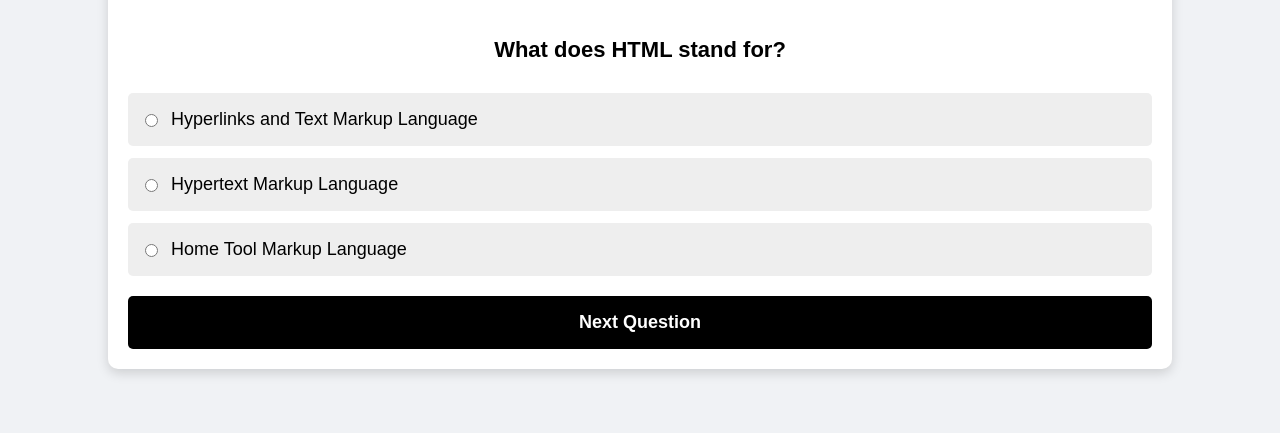
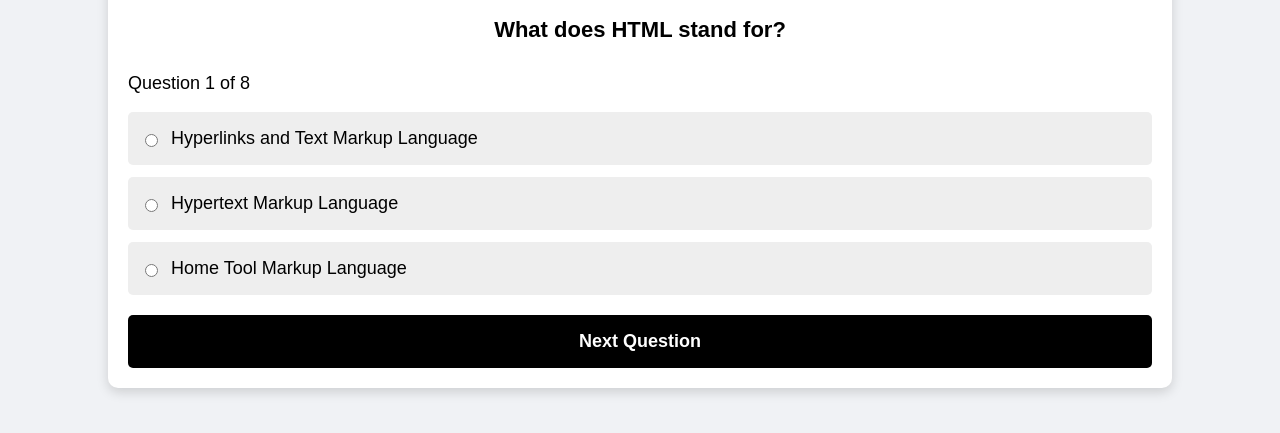
Before and after one commit to EhtishamSheikh816/quiz-application, a plain HTML site: page index.html in a window 1280 px wide. Shown: the part 251-684 px from the top of the page. Drawn offline with Linux system fonts and the light colour scheme; some packages are replaced by stand-ins of ours; a script that the page names is missing.

Commit message:
changes all

```diff
--- a/app.js
+++ b/app.js
@@ -57,23 +57,64 @@ var questions = [
   },
 ];
 
+const getQuest = document.getElementById("quest");
 const getQues = document.getElementById("ques");
-const getOpt1 = document.getElementById("opt1")
-const getOpt2 = document.getElementById("opt2")
-const getOpt3 = document.getElementById("opt3")
+const getOpt1 = document.getElementById("opt1");
+const getOpt2 = document.getElementById("opt2");
+const getOpt3 = document.getElementById("opt3");
+const getInp = document.getElementsByTagName("input");
+const getLabel = document.getElementsByTagName("label");
+const getBtn = document.getElementById("btn");
+
 let index = 0;
+let score = 0;
 
 const nextQuestion = () => {
-    if (index > questions.length - 1) {
+  for (let i = 0; i < getInp.length; i++) {
+    getInp[i].checked = false;
+  }
 
-        getOptions.innerText = ""
-    }else{
-        getQues.innerText = questions[index].question;
-        getOpt1.innerText = questions[index].option1
-        getOpt2.innerText = questions[index].option2
-        getOpt3.innerText = questions[index].option3
-        index++;
+  if (index > questions.length - 1) {
+    Swal.fire({
+      title: "Good job!",
+      text: `Your score is ${score} out of ${questions.length}`,
+      icon: "success",
+
     }
+  );
+  reset()
+  } else {
+    checkAns()
+    getQues.innerText = questions[index].question;
+    getOpt1.innerText = questions[index].option1;
+    getOpt2.innerText = questions[index].option2;
+    getOpt3.innerText = questions[index].option3;
+    index++;
+    getQuest.innerText = `Question ${index} of ${questions.length}`;
+  }
 
+  getBtn.disabled = true;
 };
-nextQuestion()
+nextQuestion();
+
+function checkAns() {
+  for (let i = 0; i < getInp.length; i++) {
+    if (getInp[i].checked) {
+      if (index == 0) return;
+      if (getLabel[i].innerText == questions[index - 1].correctOption) {
+        score++;
+      }
+    }
+  }
+}
+console.log(score);
+
+const btnWork = () => {
+  getBtn.disabled = false;
+}
+
+function reset() {
+  index = 0;
+  score = 0;
+  nextQuestion();
+}
--- a/index.html
+++ b/index.html
@@ -11,27 +11,31 @@
       <div class="quiz-header">JavaScript QUIZ APP</div>
 
       <div>
-        <p class="question" id="ques"></p>
+        <p class="question" id="ques"> </p>
       </div>
 
+      <p id="quest"> </p>
       <div class="options">
-        <label class="option">
-          <input type="radio" name="quiz" />
-          <span id="opt1"> </span>
-        </label>
-        <label class="option">
-          <input type="radio" name="quiz" />
-          <span id="opt2"> </span>
-        </label>
-        <label class="option">
-          <input type="radio" name="quiz" />
-          <span id="opt3"> </span>
-        </label>
+        <div class="option">
+          <input onclick="btnWork()" type="radio" name="quiz" id="inp1"/>
+          <label for="inp1" id="opt1"> </label>
+        </div>
+        <div class="option">
+          <input onclick="btnWork()" type="radio" name="quiz" id="inp2"/>
+          <label for="inp2" id="opt2"> </label>
+        </div>
+        <div class="option">
+          <input onclick="btnWork()" type="radio" name="quiz" id="inp3"/>
+          <label for="inp3" id="opt3"> </label>
+        </div>
       </div>
 
-      <button class="next-btn" onclick="nextQuestion()">Next Question</button>
+      <button disabled class="next-btn" onclick="nextQuestion()" id="btn">
+        Next Question
+      </button>
     </div>
 
+    <script src="https://cdn.jsdelivr.net/npm/sweetalert2@11"></script>
     <script src="app.js"></script>
   </body>
 </html>
--- a/style.css
+++ b/style.css
@@ -26,6 +26,12 @@ body {
   font-weight: 600;
   border-radius: 8px 8px 0 0;
   margin: -20px -20px 20px -20px;
+}
+
+#quest{
+  font-size: 18px;
+  font-weight: 500;
+  text-align: left;
 }
 
 .question {
```
Lines whose indentation alone changed are shown as unchanged.
